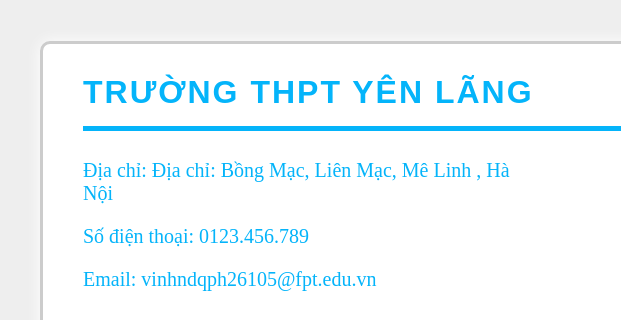
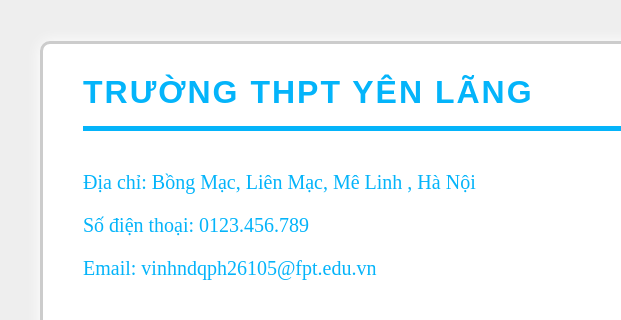
Before and after one commit to LittleNora/FPL_WEB1013, a plain HTML site: page Assignment/contact.html in a window 1280 px wide. Shown: the part 626-946 px from the top of the page, 0-621 px from the left. Drawn offline with Linux system fonts and the light colour scheme.

Commit message:
Update contact.html

```diff
--- a/Assignment/contact.html
+++ b/Assignment/contact.html
@@ -73,7 +73,7 @@
                         <h1 class="contact_title">TRƯỜNG THPT YÊN LÃNG</h1>
                         <div class="contact_info center">
                             <div class="contact_info_address">
-                                <p>Địa chỉ: Địa chỉ: Bồng Mạc, Liên Mạc, Mê Linh , Hà Nội</p>
+                                <p>Địa chỉ: Bồng Mạc, Liên Mạc, Mê Linh , Hà Nội</p>
                                 <p>Số điện thoại: 0123.456.789</p>
                                 <p>Email:
                                     <a class="contact_email_link" href="">vinhndqph26105@fpt.edu.vn</a>
```
